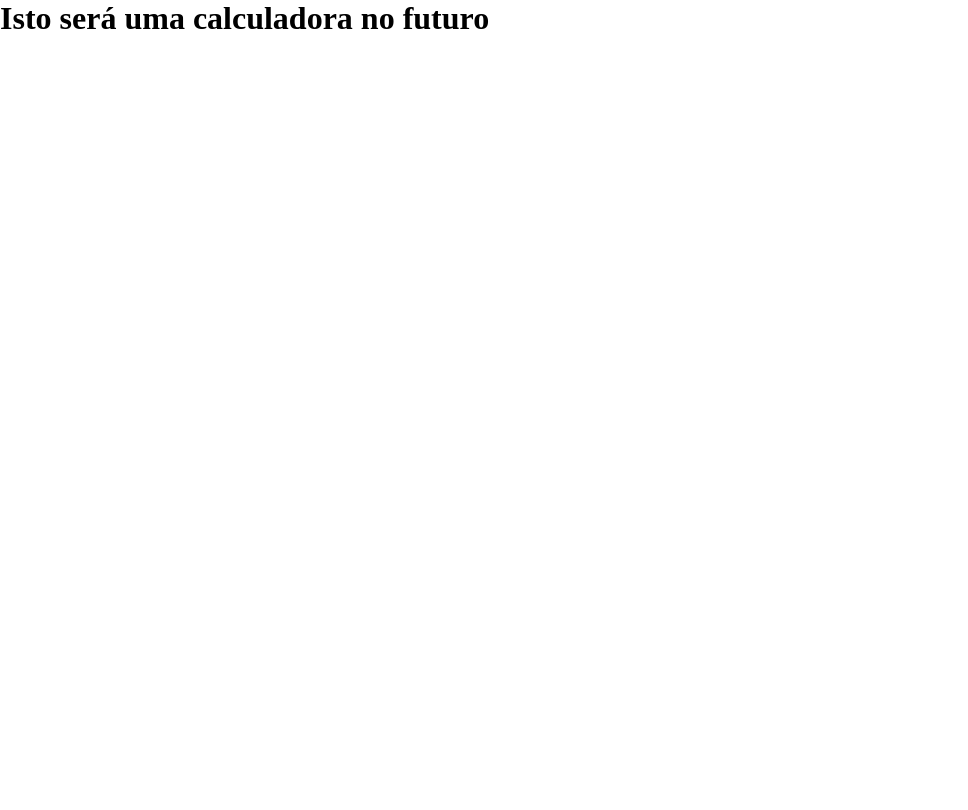
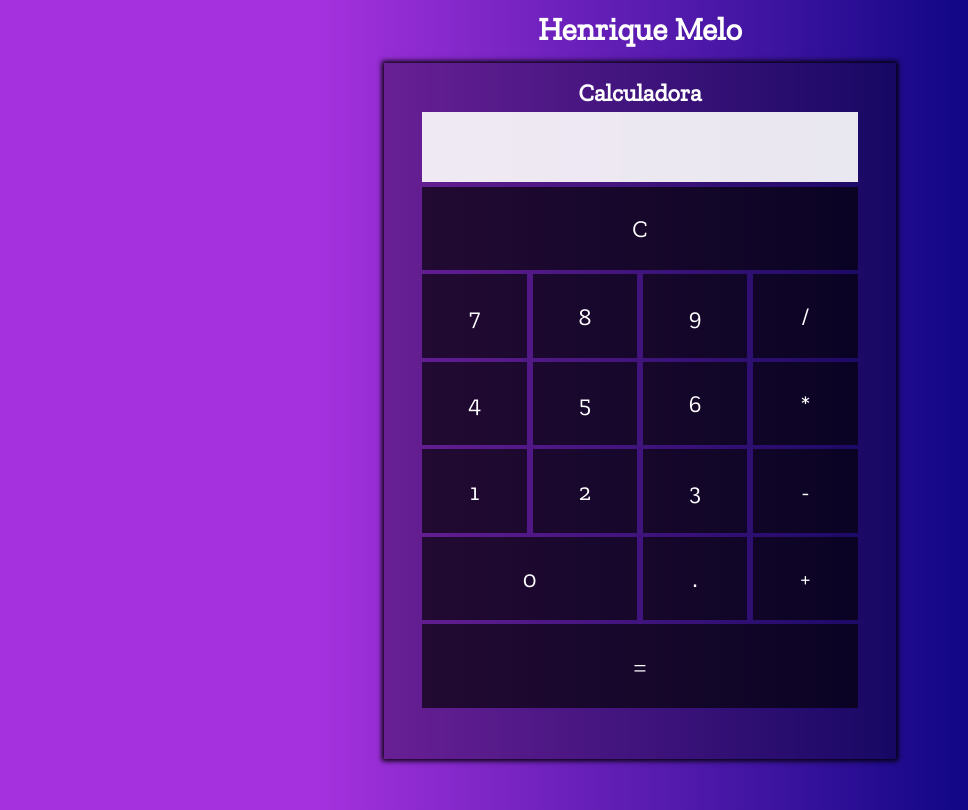
Before and after one commit to HenriqueMelo2007/calculadora, a plain HTML site: page index.html in a window 1280 px wide. Shown: the whole page, without its empty margins (0-968 px from the left). Drawn offline with nearby package versions, Linux system fonts and the light colour scheme.

Commit message:
layout html and css

```diff
--- a/index.html
+++ b/index.html
@@ -7,13 +7,66 @@
 
   <script defer src="script.js"></script>
 
+  <link rel="preconnect" href="https://fonts.googleapis.com">
+  <link rel="preconnect" href="https://fonts.gstatic.com" crossorigin>
+  <link href="https://fonts.googleapis.com/css2?family=Zilla+Slab&display=swap" rel="stylesheet">
+
   <link rel="stylesheet" href="style.css">
 
   <title>Calculadora</title>
 </head>
 <body>
 
-  <h1>Isto será uma calculadora no futuro</h1>
+  <main>
+    <h1>Henrique Melo</h1>
+    <div class="calculadora">
+
+      <h2>Calculadora</h2>
+      <div class="caixa-do-resultado">
+        <h2 id="resultado"></h2>
+      </div>
+
+      <div class="operacoes">
+
+        <div class="linha1 linhas">
+          <button id="limpar">C</button>
+        </div>
+
+        <div class="linha2 linhas">
+          <button id="sete">7</button>
+          <button id="oito">8</button>
+          <button id="nove">9</button>
+          <button id="divisao">/</button>
+        </div>
+
+        <div class="linha3 linhas">
+          <button id="quatro">4</button>
+          <button id="cinco">5</button>
+          <button id="seis">6</button>
+          <button id="multiplicacao">*</button>
+        </div>
+
+        <div class="linha4 linhas">
+          <button id="um">1</button>
+          <button id="dois">2</button>
+          <button id="tres">3</button>
+          <button id="subtracao">-</button>
+        </div>
+
+        <div class="linha5 linhas">
+          <button id="zero">0</button>
+          <button id="ponto">.</button>
+          <button id="soma">+</button>
+        </div>
+
+        <div class="linha6 linhas">
+          <button id="igualdade">=</button>
+        </div>
+
+      </div>
+
+    </div>
+  </main>
 
 </body>
 </html>
--- a/style.css
+++ b/style.css
@@ -2,4 +2,84 @@
   box-sizing: border-box;
   margin: 0;
   padding: 0;
+  font-family: 'Zilla Slab', sans-serif;
 }
+
+body {
+  height: 100vh;
+  display: flex;
+  justify-content: center;
+  background: linear-gradient(90deg, rgba(164,49,221,1) 25%, rgba(18,7,134,1) 75%);
+  color: rgb(255, 255, 255);
+}
+
+main {
+  width: 100%;
+  height: 100%;
+
+  margin-top: 10px;
+  display: flex;
+  flex-direction: column;
+  align-items: center;
+  gap: 15px;
+}
+
+.calculadora {
+  background-color: rgba(0, 0, 0, 0.3);
+  box-shadow: 0px 0px 5px 2px rgb(0, 0, 0);
+  height: 87%;
+  width: 40%;
+  display: flex;
+  flex-direction: column;
+  align-items: center;
+  justify-content: center;
+  gap: 5px;
+}
+
+.caixa-do-resultado {
+  height: 10%;
+  width: 85%;
+  background-color: rgba(255, 255, 255, 0.9)
+}
+
+.operacoes {
+  height: 80%;
+  width: 85%;
+  display: flex;
+  gap: 4px;
+  flex-direction: column;
+  align-items: center;
+}
+
+button {
+  height: 100%;
+  width: 24%;
+  color: rgb(255, 255, 255);
+  background-color: rgba(0, 0, 0, 0.65);
+  border: none;
+  transition: 0.3s;
+  font-size: 1.5rem;
+}
+
+button:hover {
+  background-color: rgba(0, 0, 0, 0.8);
+}
+
+.linhas {
+  height: 15%;
+  width: 100%;
+  display: flex;
+  justify-content: space-between;
+}
+
+#limpar {
+  width: 100%;
+}
+
+#igualdade {
+  width: 100%;
+}
+
+#zero {
+  width: 49.33%;
+}
```
